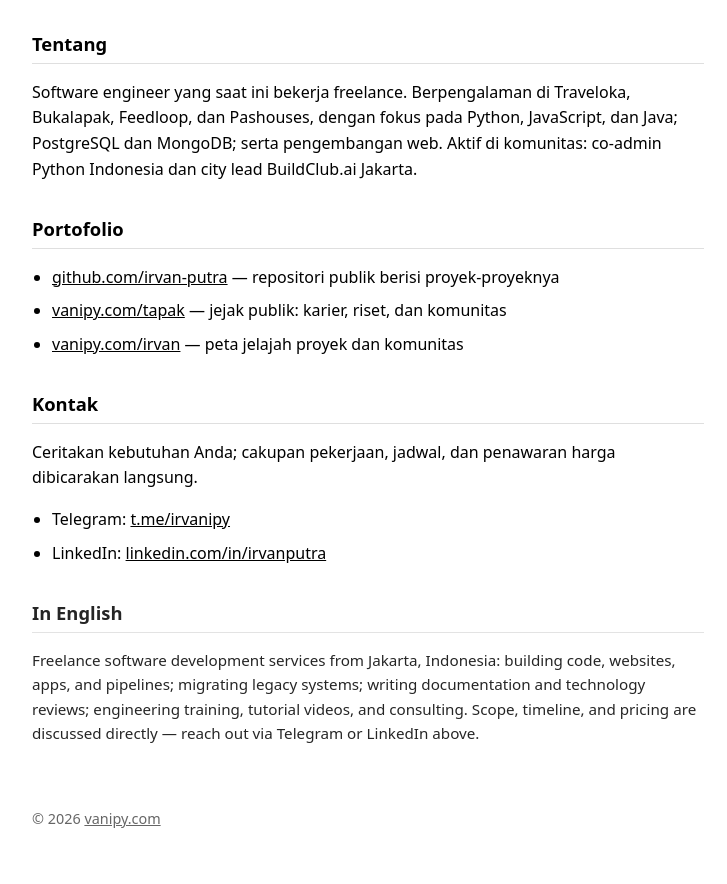
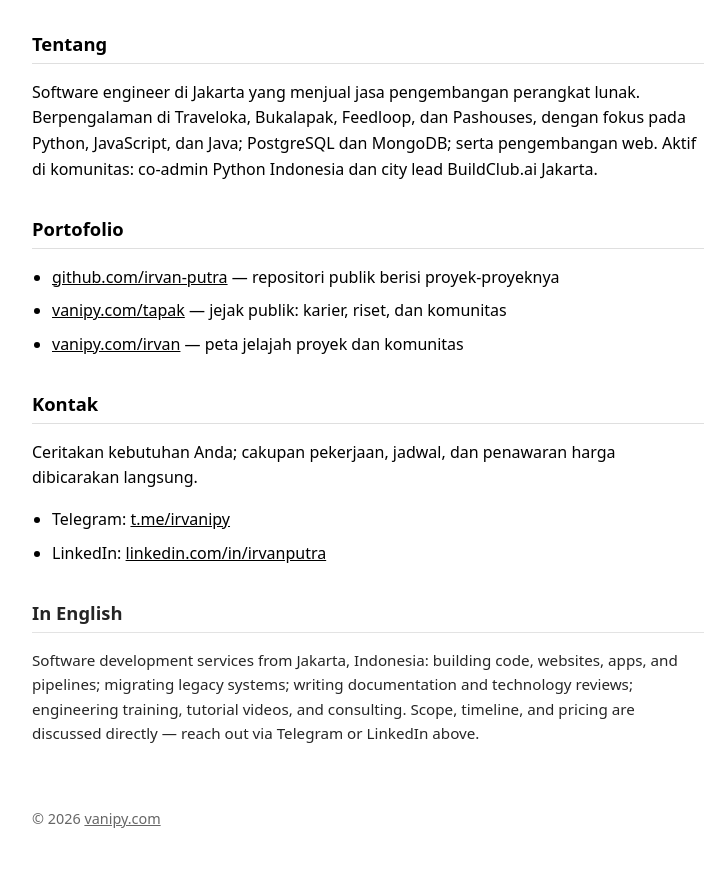
Before and after one commit to irvan-putra/jasa, a plain HTML site: page docs/index.html in a window 1280 px wide. Shown: the part 401-1285 px from the top of the page, without its empty margins (272-999 px from the left). Drawn offline with Linux system fonts and the light colour scheme.

Commit message:
State services sold, drop unverified employment status

```diff
--- a/docs/index.html
+++ b/docs/index.html
@@ -33,7 +33,7 @@
   </ul>
 
   <h2>Tentang</h2>
-  <p>Software engineer yang saat ini bekerja freelance. Berpengalaman di Traveloka, Bukalapak, Feedloop, dan Pashouses, dengan fokus pada Python, JavaScript, dan Java; PostgreSQL dan MongoDB; serta pengembangan web. Aktif di komunitas: co-admin Python Indonesia dan city lead BuildClub.ai Jakarta.</p>
+  <p>Software engineer di Jakarta yang menjual jasa pengembangan perangkat lunak. Berpengalaman di Traveloka, Bukalapak, Feedloop, dan Pashouses, dengan fokus pada Python, JavaScript, dan Java; PostgreSQL dan MongoDB; serta pengembangan web. Aktif di komunitas: co-admin Python Indonesia dan city lead BuildClub.ai Jakarta.</p>
 
   <h2>Portofolio</h2>
   <ul>
@@ -51,7 +51,7 @@
 
   <section lang="en">
     <h2>In English</h2>
-    <p>Freelance software development services from Jakarta, Indonesia: building code, websites, apps, and pipelines; migrating legacy systems; writing documentation and technology reviews; engineering training, tutorial videos, and consulting. Scope, timeline, and pricing are discussed directly — reach out via Telegram or LinkedIn above.</p>
+    <p>Software development services from Jakarta, Indonesia: building code, websites, apps, and pipelines; migrating legacy systems; writing documentation and technology reviews; engineering training, tutorial videos, and consulting. Scope, timeline, and pricing are discussed directly — reach out via Telegram or LinkedIn above.</p>
   </section>
 </main>
 <footer>
```
